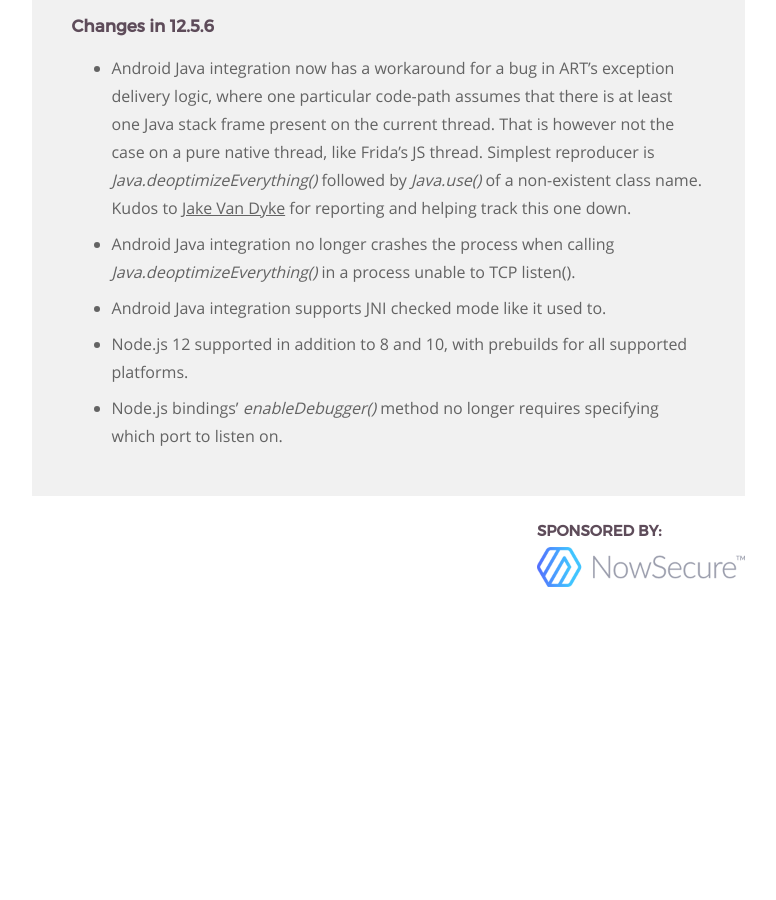
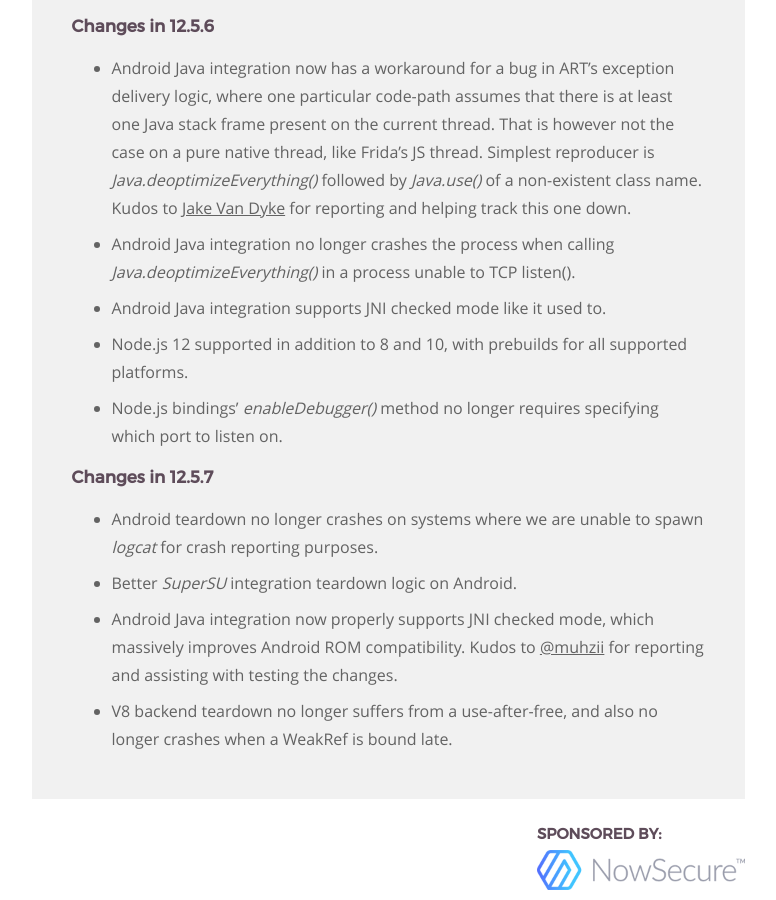
Before and after one commit to frida/frida-website, a Jekyll site: the page built from _posts/2019-05-15-frida-12-5-released.markdown, in a window 1280 px wide and 900 px high, scrolled down 3899 px. Shown: the whole window, without its empty margins (364-1140 px from the left). Built offline with Jekyll 4.4.1, drawn with Linux system fonts in a browser that asks for light colours; before the commit the page ends 4496 px from its top, so only the background shows below that.

Commit message:
Summarize changes in 12.5.7

```diff
--- a/_posts/2019-05-15-frida-12-5-released.markdown
+++ b/_posts/2019-05-15-frida-12-5-released.markdown
@@ -181,6 +181,16 @@ In chronological order:
 - Node.js bindings' *enableDebugger()* method no longer requires
   specifying which port to listen on.
 
+### Changes in 12.5.7
+
+- Android teardown no longer crashes on systems where we are unable to
+  spawn *logcat* for crash reporting purposes.
+- Better *SuperSU* integration teardown logic on Android.
+- Android Java integration now properly supports JNI checked mode, which
+  massively improves Android ROM compatibility. Kudos to [@muhzii][] for
+  reporting and assisting with testing the changes.
+- V8 backend teardown no longer suffers from a use-after-free, and also
+  no longer crashes when a WeakRef is bound late.
 
 
 [V8]: https://v8.dev/
@@ -200,3 +210,4 @@ In chronological order:
 [Jake Van Dyke]: https://twitter.com/giantpune
 [Giovanni Rocca]: https://twitter.com/iGio90
 [@xiofee]: https://github.com/xiofee
+[@muhzii]: https://github.com/muhzii
```
